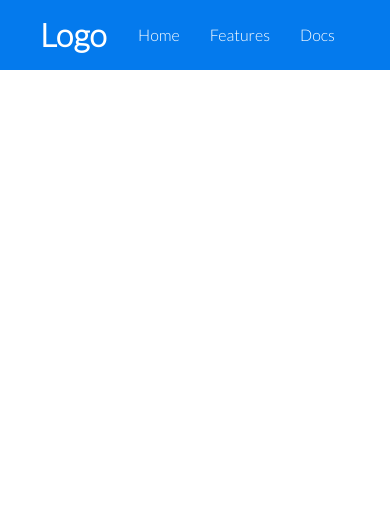
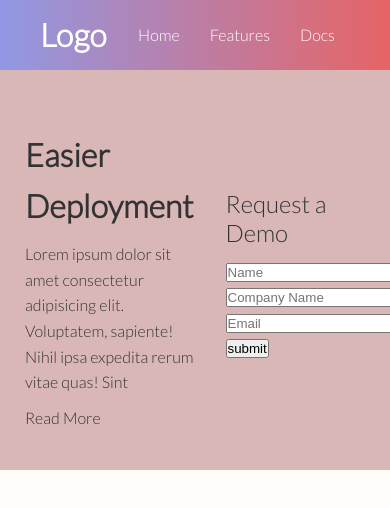
Before and after one commit to Dina2703/responsive-homepage-traversy, a plain HTML site: page index.html in a window 390 px wide. Drawn offline with Linux system fonts and the light colour scheme.

Commit message:
Hero section: setup utilities for the section, custom css props, and responsive layout with css grid

```diff
--- a/index.html
+++ b/index.html
@@ -29,6 +29,38 @@
       </div>
     </div>
     <!-- Hero -->
-    <div class="hero"></div>
+    <section class="hero">
+      <div class="container grid">
+        <div class="hero-text">
+          <h1>Easier Deployment</h1>
+          <p>
+            Lorem ipsum dolor sit amet consectetur adipisicing elit. Voluptatem,
+            sapiente! Nihil ipsa expedita rerum vitae quas! Sint
+          </p>
+          <a href="features.html" class="btn btn-outline">Read More</a>
+        </div>
+
+        <div class="hero-form card">
+          <h2>Request a Demo</h2>
+          <form>
+            <div class="form-control">
+              <input type="text" name="name" placeholder="Name" required />
+            </div>
+            <div class="form-control">
+              <input
+                type="text"
+                name="companyName"
+                placeholder="Company Name"
+                required
+              />
+            </div>
+            <div class="form-control">
+              <input type="email" name="email" placeholder="Email" required />
+            </div>
+            <input type="submit" value="submit" class="btn btn-primary" />
+          </form>
+        </div>
+      </div>
+    </section>
   </body>
 </html>
--- a/style.css
+++ b/style.css
@@ -1,4 +1,8 @@
 @import url("https://fonts.googleapis.com/css2?family=Lato:wght@300&display=swap");
+
+:root {
+  --gradient: linear-gradient(to right, #9198e5, #e66465);
+}
 
 /* base styling */
 * {
@@ -11,13 +15,14 @@ body {
   font-family: "Lato", sans-serif;
   color: #333;
   line-height: 1.6;
+  background-color: hsl(36, 100%, 99%);
 }
 
 ul {
   list-style: none;
 }
 
-ul a {
+a {
   text-decoration: none;
   color: #333;
 }
@@ -37,18 +42,7 @@ img {
   width: 100%;
 }
 
-/* navbar styling */
-
-.navbar {
-  background-color: #047aed;
-  color: #fff;
-  height: 70px;
-}
-
-.navbar .flex {
-  justify-content: space-between;
-}
-
+/* utilities || reusable classes*/
 .container {
   max-width: 1100px;
   margin: 0 auto;
@@ -62,6 +56,27 @@ img {
   height: 100%;
 }
 
+.grid {
+  display: grid;
+  grid-template-columns: repeat(2, 1fr);
+  gap: 20px;
+  justify-content: center;
+  align-items: center;
+  height: 100%;
+}
+
+/* navbar styling */
+
+.navbar {
+  background: var(--gradient);
+  color: #fff;
+  height: 70px;
+}
+
+.navbar .flex {
+  justify-content: space-between;
+}
+
 .navbar a {
   color: #fff;
   padding: 10px;
@@ -71,3 +86,20 @@ img {
 .navbar a:hover {
   border-bottom: 1px solid white;
 }
+
+/* Hero styling */
+
+.hero {
+  height: 400px;
+  background: rgb(218, 183, 183);
+}
+
+.hero h1 {
+  font-size: 2rem;
+  margin-top: 1.2rem;
+}
+
+.hero .grid {
+  grid-template-columns: 55% 45%;
+  gap: 30px;
+}
```
